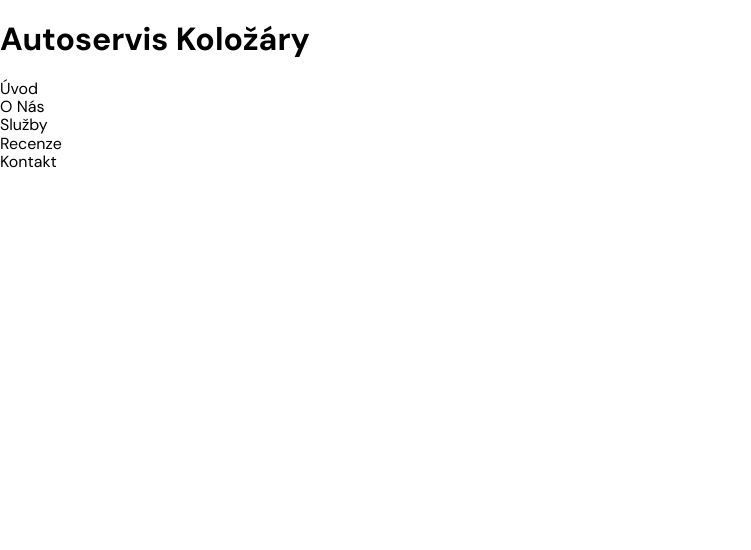
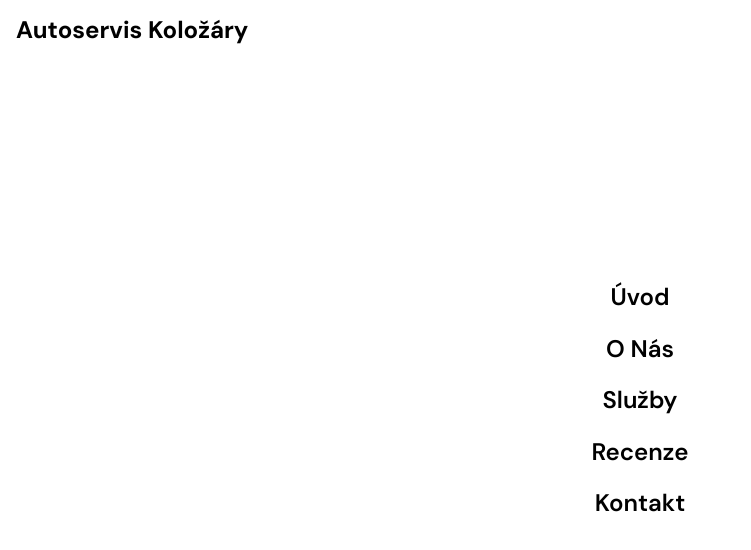
Before and after one commit to VitekDobrovsky/autoservis-3, a plain HTML site: page index.html in a window 1280 px wide. Shown: the whole page, without its empty margins (0-751 px from the left). Drawn offline with Linux system fonts and the light colour scheme.

Commit message:
navbar layout

```diff
--- a/index.html
+++ b/index.html
@@ -9,16 +9,16 @@
     <link rel="stylesheet" href="/styles/main.css">
 </head>
 
-<body>
+<body class="page">
     <header>
-        <nav>
-            <h1 class="logotype">Autoservis Koložáry</h1>
-            <menu>
-                <li><a href="/">Úvod</a></li>
-                <li><a href="#about">O Nás</a></li>
-                <li><a href="#services">Služby</a></li>
-                <li><a href="#testimonials">Recenze</a></li>
-                <li><a href="#testimonials">Kontakt</a></li>
+        <nav class="navbar">
+            <h1 class="navbar__logo logotype">Autoservis Koložáry</h1>
+            <menu class="navbar__items">
+                <li><a class="navbar__item" href="/">Úvod</a></li>
+                <li><a class="navbar__item" href="#about">O Nás</a></li>
+                <li><a class="navbar__item" href="#services">Služby</a></li>
+                <li><a class="navbar__item" href="#testimonials">Recenze</a></li>
+                <li><a class="navbar__item" href="#testimonials">Kontakt</a></li>
             </menu>
         </nav>
     </header>
--- a/styles/main.css
+++ b/styles/main.css
@@ -18,5 +18,28 @@
 }
 
 @layer design {
+  .page {
+    padding: 0 1rem;
+  }
 
+  .navbar__logo {
+    position: relative;
+    z-index: 10;
+  }
+  .navbar__items {
+    position: fixed;
+    top: 0;
+    bottom: 0;
+    left: 0;
+    right: 0;
+
+    display: grid;
+    place-content: center;
+    gap: 1.5rem;
+    text-align: center;
+  }
+  .navbar__item {
+    font-size: 1.5rem;
+    font-weight: 550;
+  }
 }
--- a/styles/typography.css
+++ b/styles/typography.css
@@ -5,7 +5,6 @@ html {
 }
 
 .logotype {
-  font-size: 2rem;
+  font-size: 1.5rem;
   font-weight: 700;
-  color: var(--color-primary);
 }
```
